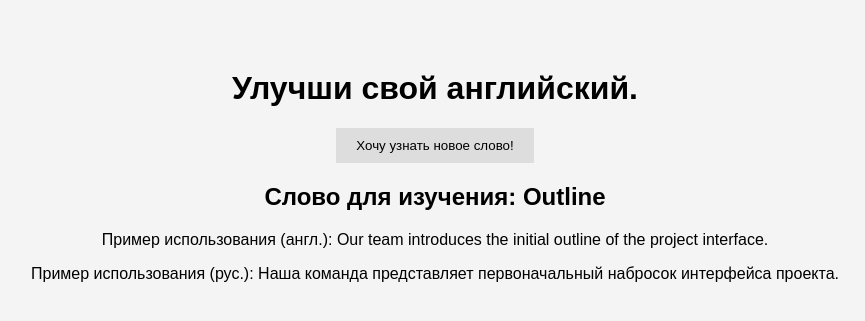
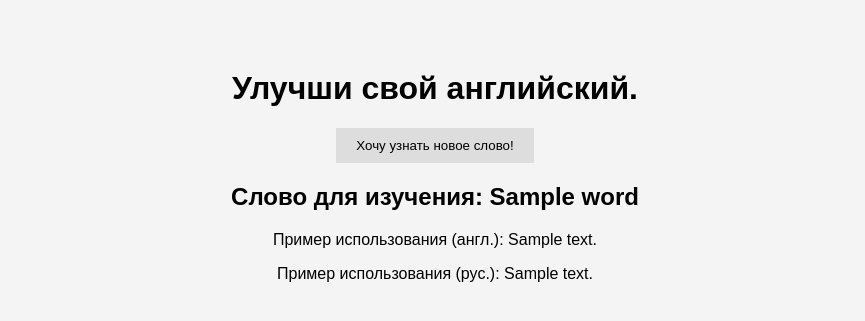
Before and after one commit to ilystsov/vocabulary-builder, a Python web app: template src/templates/index.html in a window 1280 px wide. Shown: the part 70-391 px from the top of the page, without its empty margins (205-1070 px from the left). Run offline with Jinja, Linux system fonts and the light colour scheme; the template is opened without the code that fills it: most values are stand-ins (such as "Sample title", 1, 10 or a date in 2020).

Commit message:
[FEATURE] Add main html page

```diff
--- a/src/templates/index.html
+++ b/src/templates/index.html
@@ -4,7 +4,7 @@
     <meta charset="UTF-8">
     <meta name="viewport" content="width=device-width, initial-scale=1.0">
     <title>Макет Vocabulary Builder</title>
-    <link rel="stylesheet" href="styles.css">
+    <link href="{{ url_for('static', path='/css/styles.css') }}" rel="stylesheet">
 </head>
 <body>
     <header>
@@ -22,9 +22,9 @@
         <h1>Улучши свой английский.</h1>
         <button id="new-word-btn">Хочу узнать новое слово!</button>
         <div id="word-display">
-            <h2>Слово для изучения: <span id="word">Outline</span></h2>
-            <p>Пример использования (англ.): <span id="example">Our team introduces the initial outline of the project interface.</span></p>
-            <p>Пример использования (рус.): <span id="example-ru">Наша команда представляет первоначальный набросок интерфейса проекта.</span></p>
+            <h2>Слово для изучения: <span id="word">{{word}}</span></h2>
+            <p>Пример использования (англ.): <span id="context">{{context}}</span></p>
+            <p>Пример использования (рус.): <span id="translated_context">{{translated_context}}</span></p>
         </div>
     </div>
 
```
Also changed, not shown: 1 other file.
